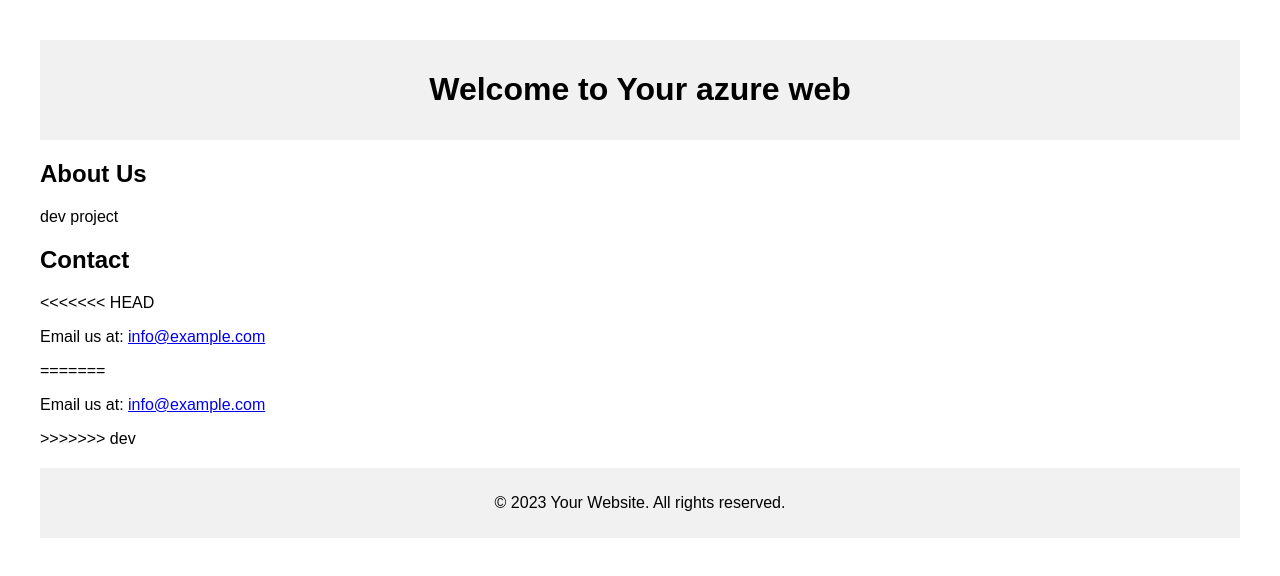
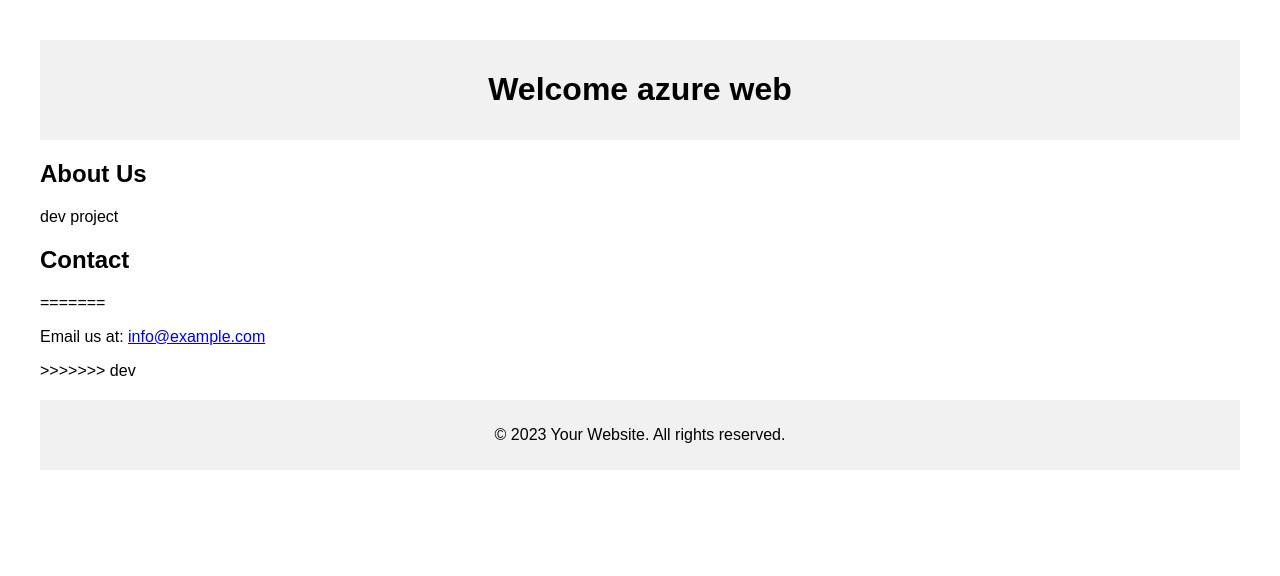
Before and after one commit to devopstestlab-dev/myproject-githubaction, a plain HTML site: page index.html in a window 1280 px wide. Drawn offline with Linux system fonts and the light colour scheme.

Commit message:
commit from qa

```diff
--- a/index.html
+++ b/index.html
@@ -27,7 +27,7 @@
 </head>
 <body>
     <header>
-        <h1>Welcome to Your azure web</h1>
+        <h1>Welcome azure web</h1>
     </header>
 
     <section>
@@ -37,8 +37,7 @@
 
     <section>
         <h2>Contact</h2>
-<<<<<<< HEAD
-        <p>Email us at: <a href="mailto:dev@gmail.com">info@example.com</a></p>
+
 =======
         <p>Email us at: <a href="mailto:rahulkannan@gmail.com">info@example.com</a></p>
 >>>>>>> dev
```
